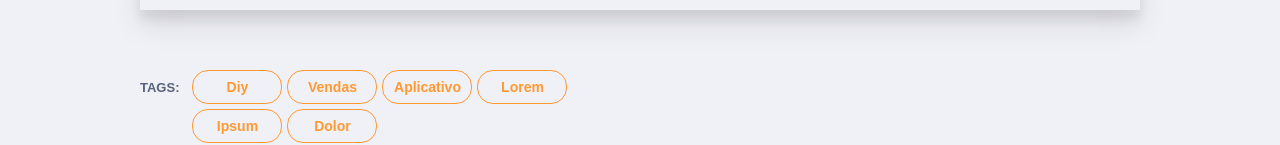
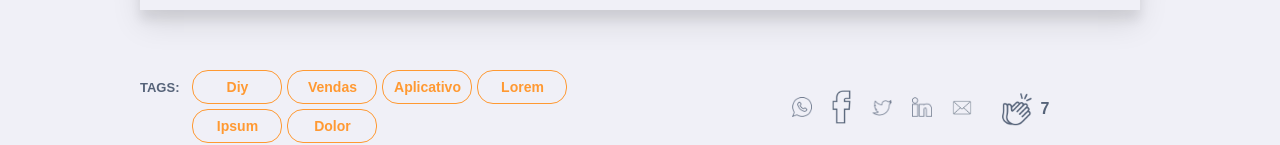
Before and after one commit to lucasbdias/Iclouds-teste, a React app: page / in a window 1280 px wide. Shown: the part 2403-2548 px from the top of the page. Built offline with nearby package versions, Linux system fonts and the light colour scheme; no server answers; the HTML template or start-up script is replaced by a standard one.

Commit message:
criação do componente Footer, SocialMedias e mais umas pequenas alterações

```diff
--- a/src/App.js
+++ b/src/App.js
@@ -9,7 +9,6 @@ import PostInfo from './components/PostInfo';
 import Quote from './components/Quote';
 import ImageSection from './components/ImageSection';
 import PostSection from './components/PostSection';
-import TagSection from './components/Footer';
 import Footer from './components/Footer';
 
 export default function App() {
--- a/src/components/Footer/index.js
+++ b/src/components/Footer/index.js
@@ -1,6 +1,8 @@
 import React from 'react';
 
 import TagSection from '../TagSection';
+import SocialMedias from '../SocialMedias';
+import Likes from '../Likes';
 
 import './styles.css';
 
@@ -8,6 +10,10 @@ export default function Footer({}) {
     return (
         <footer>
             <TagSection />
+            <div>
+                <SocialMedias props="flex-wrapper-row" />
+                <Likes qtdLikes="7" props="flex-wrapper-row" />
+            </div>
         </footer>
     )
 }
--- a/src/components/Footer/styles.css
+++ b/src/components/Footer/styles.css
@@ -0,0 +1,7 @@
+footer {
+    display: flex;
+}
+
+footer div {
+    display: flex;
+}
--- /dev/null
+++ b/src/components/Likes/index.js
@@ -0,0 +1,16 @@
+import React from 'react';
+
+import clapIcon from '../../assets/images/icons/clap.png';
+
+import './styles.css';
+
+export default function Likes({props, qtdLikes}) {
+    return (
+        <div className="likeBox">
+            <div className={props}>
+                <img src={clapIcon} alt="Clap Icon"/>
+                <span>{qtdLikes}</span>
+            </div>
+        </div>
+    )
+}
--- /dev/null
+++ b/src/components/Likes/styles.css
@@ -0,0 +1,21 @@
+.likeBox {
+    display: flex;
+    align-items: center;
+    justify-content: center;
+}
+
+.likeBox span {
+    color: var(--color-text-bold);
+    font-weight: bold;
+}
+
+.flex-wrapper-row {
+    display: flex;
+    align-items: center;
+    margin-left: 30px;
+}
+
+.likeBox .flex-wrapper-row img {
+    width: 30px;
+    margin-right: 8px;
+}
--- /dev/null
+++ b/src/components/SocialMedias/index.js
@@ -0,0 +1,33 @@
+import React from 'react';
+
+import whatsappIcon from '../../assets/images/icons/whatsapp.png';
+import facebookIcon from '../../assets/images/icons/facebook.png';
+import twitterIcon from '../../assets/images/icons/twitter.png';
+import linkedinIcon from '../../assets/images/icons/linkedin.png';
+import mailIcon from '../../assets/images/icons/mail.png';
+
+import './styles.css';
+
+export default function SocialMedias({props}) {
+    return (
+        <div className="socialMedias" >
+            <ul className={props}>
+                <li>
+                    <a href="#"><img src={whatsappIcon} alt="WhatsApp Icon"/></a>
+                </li>
+                <li>
+                    <a href="#"><img src={facebookIcon} alt="Facebook Icon"/></a>
+                </li>
+                <li>
+                    <a href="#"><img src={twitterIcon} alt="Twitter Icon"/></a>
+                </li>
+                <li>
+                    <a href="#"><img src={linkedinIcon} alt="Linkedin Icon"/></a>
+                </li>
+                <li>
+                    <a href="#"><img src={mailIcon} alt="Mail Icon"/></a>
+                </li>
+            </ul>
+        </div>
+    )
+}
--- /dev/null
+++ b/src/components/SocialMedias/styles.css
@@ -0,0 +1,29 @@
+.socialMedias {
+    display: flex;
+}
+
+.socialMedias ul {
+    list-style: none;
+}
+
+.flex-wrapper-row {
+    display: flex;
+    align-items: center;
+}
+
+.flex-wrapper-row li {
+    margin-left: 20px;
+}
+
+.flex-wrapper-row li:first-child {
+    margin-left: 0px;
+}
+
+.flex-wrapper-row li img {
+    width: 20px;
+}
+
+.flex-wrapper-colum {
+    display: flex;
+    flex-direction: column;
+}
```
